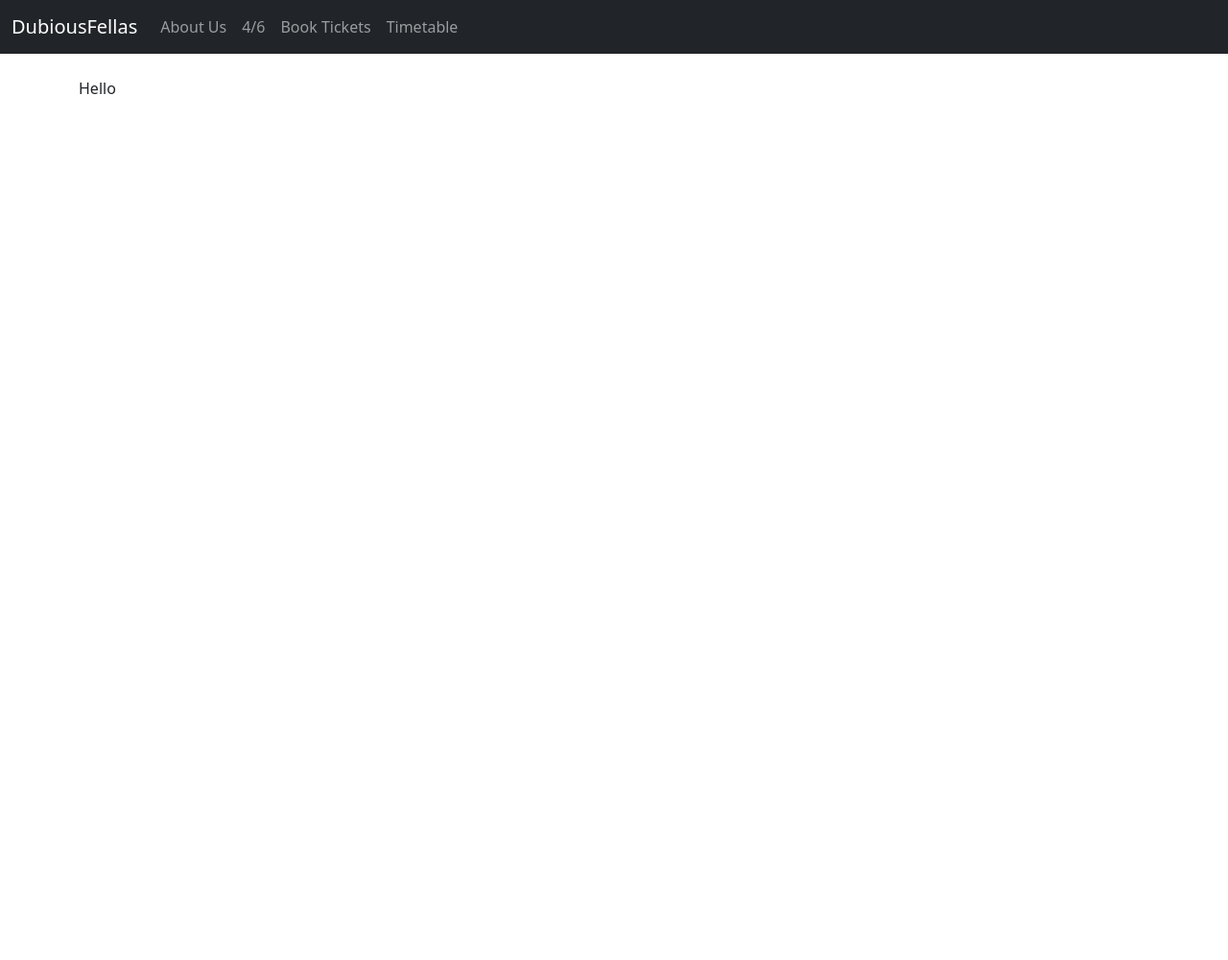
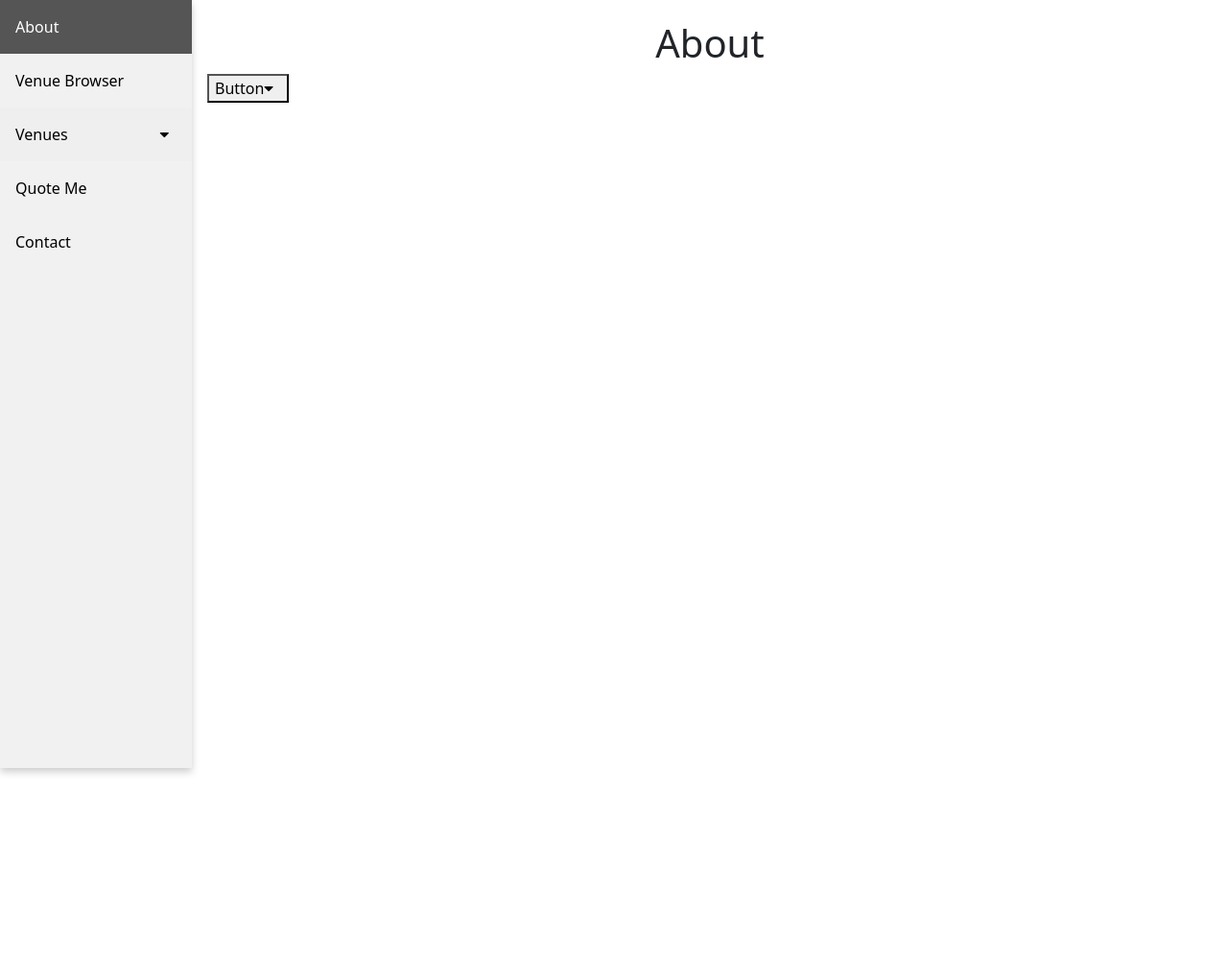
Before and after one commit to cWiid/flaskProject, a Flask app: page / in a window 1280 px wide. Shown: the whole page at 96% size. Before the commit the page ends 98 px from the top, so only its background shows below. Run offline with Flask 2, Linux system fonts and the light colour scheme; some libraries are stand-ins or nearby versions.

Commit message:
sidebar v1 venue browser v1

```diff
--- a/app.py
+++ b/app.py
@@ -8,18 +8,19 @@ app.config['SECRET_KEY'] = os.environ.get('SECRET_KEY')
 
 @app.route('/')
 def landing_page():
-    output = render_template('landing_page.html')
+    output = render_template('about.html')
     return output
 
 
-@app.route('/aboutus')
-def about_us():
-    output = render_template('about_us.html')
+@app.route('/about')
+def about():
+
+    output = render_template('about.html')
     return output
 
-@app.route('/centralintelligenceserviceccp')
-def attention_citizen():
-    output = render_template('attention_citizen.html')
+@app.route('/venues')
+def venues():
+    output = render_template('venue_browser.html')
     return output
 
 @app.route('/bookings', methods=['POST', 'GET'])
--- /dev/null
+++ b/static/style.css
@@ -0,0 +1,140 @@
+/*text*/
+h1 {
+    padding-top: 20px;
+    text-align: center;
+}
+
+h4 {
+    padding-top: 10px;
+    text-align: center;
+}
+
+body {
+    margin: 0;
+    font-family: "Lato", sans-serif;
+}
+
+/*side bar*/
+.sidebar {
+    margin: 0;
+    padding: 0;
+    width: 200px;
+    background-color: #f1f1f1;
+    position: fixed;
+    height: 100%;
+    overflow: auto;
+    box-shadow: 0 4px 8px 0 rgba(0,0,0,0.2);
+}
+
+.sidebar a, .dropdown-btn {
+    display: block;
+    color: black;
+    padding: 16px;
+    text-decoration: none;
+    font-size: 100%;
+    text-align: left;
+    border: none;
+}
+.dropdown-btn{width: 100%;}
+
+.sidebar a.active, dropdown-btn.active {
+    background-color: #3f1e10;
+    color: white;
+}
+
+.dropped {
+    background-color: #555;
+    color: white;
+}
+
+.sidebar a:hover:not(.active), .dropdown-btn:hover:not(.active) {
+    background-color: #555;
+    color: white;
+}
+
+/*content*/
+div.content {
+    margin-left: 200px;
+    padding: 1px 16px;
+    height: 1000px;
+}
+
+
+/*side (now hamburger) bar*/
+@media screen and (max-width: 600px) {
+    .sidebar {
+        width: 100%;
+        height: auto;
+        position: relative;
+    }
+
+    .sidebar a, .dropdown-btn {
+        text-align: center;
+        float: none;
+    }
+
+    div.content {
+        margin-left: 0;
+    }
+}
+
+/*dropdown*/
+.dropdown-container {
+    display: none;
+    padding-left: 18px;
+    font-size: 85%;
+}
+
+/*style the caret down icon */
+.fa-caret-down {
+    float: right;
+    padding-right: 8px;
+    padding-top: 4px;
+}
+
+/*gallery construction*/
+.row {
+    display: flex;
+    flex-wrap: wrap;
+    padding-left: 20px;
+    padding-right: 20px;
+}
+
+.column {
+    flex: 50%;
+    max-width: 50%;
+}
+
+@media screen and (max-width: 700px) {
+    .column {
+        flex: 100%;
+        max-width: 100%;
+    }
+}
+
+/*cards*/
+.column img {
+    vertical-align: middle;
+    width: 100%;
+}
+
+.card {
+    box-shadow: 0 4px 8px 0 rgba(0,0,0,0.2);
+    transition: 0.3s;
+    width: 100%;
+    border-radius: 5px;
+    padding-bottom: 150px;
+    margin: 30px 0;
+}
+
+.card:hover {
+    box-shadow: 0 8px 16px 0 rgba(0,0,0,0.2);
+}
+
+img {
+    border-radius: 5px 5px 0 0;
+}
+
+.container {
+    padding: 2px 16px;
+}
--- a/templates/landing_page.html
+++ b/templates/about.html
@@ -1,9 +1,10 @@
 {% extends 'base.html' %}
 
 {% block title %}
-    DubiousFellas
+    About
 {% endblock %}
 
 {% block content %}
-    Hello
+    <h1>About</h1>
+    <button>Button <i class="fa fa-caret-down"></i></button>
 {% endblock %}
--- a/templates/base.html
+++ b/templates/base.html
@@ -1,40 +1,62 @@
 <!DOCTYPE html>
 <html lang="en">
+
 <head>
     <meta charset="UTF-8">
+    <link href="/static/style.css" rel="stylesheet">
+    <link rel="stylesheet" href="https://cdnjs.cloudflare.com/ajax/libs/font-awesome/4.7.0/css/font-awesome.min.css">
     <link href="https://cdn.jsdelivr.net/npm/bootstrap@5.1.3/dist/css/bootstrap.min.css" rel="stylesheet" integrity="sha384-1BmE4kWBq78iYhFldvKuhfTAU6auU8tT94WrHftjDbrCEXSU1oBoqyl2QvZ6jIW3" crossorigin="anonymous">
     <title>
         {% block title %} {%  endblock %}
     </title>
 </head>
+
+
 <body>
-<nav class="navbar navbar-expand-lg navbar-dark bg-dark">
-    <div class="container-fluid">
-        <a class="navbar-brand" href="{{ url_for('landing_page')}}">DubiousFellas</a>
-        <button class="navbar-toggler" type="button" data-bs-toggle="collapse" data-bs-target="#navbarSupportedContent" aria-controls="navbarSupportedContent" aria-expanded="false" aria-label="Toggle navigation">
-            <span class="navbar-toggler-icon"></span>
-        </button>
-        <div class="collapse navbar-collapse" id="navbarSupportedContent">
-            <ul class="navbar-nav me-auto mb-2 mb-lg-0">
-                <li class="nav-item">
-                    <a class="nav-link" href="{{ url_for('about_us')  }}">About Us</a>
-                </li>
-                <li class="nav-item">
-                    <a class="nav-link" href={{ url_for('attention_citizen')  }}>4/6</a>
-                </li>
-                <li class="nav-item">
-                    <a class="nav-link" href={{ url_for('form')  }}>Book Tickets</a>
-                </li>
-                <li class="nav-item">
-                    <a class="nav-link" href={{ url_for('timetable')  }}>Timetable</a>
-                </li>
-            </ul>
-        </div>
+<meta name="viewport" content="width=device-width, initial-scale=1.0">
+
+<div class="sidebar">
+    <a href="about">About</a>
+    <a href="venues">Venue Browser</a>
+
+    <button class="dropdown-btn">Venues
+        <i class="fa fa-caret-down"></i>
+    </button>
+
+    <div class="dropdown-container">
+        <a href="#">The Great Hall</a>
+        <a href="#">The Outterside Centre</a>
+        <a href="#">Fairland Pavillion</a>
+        <a href="#">UTS Stadium</a>
+        <a href="#">The Governer's Centre</a>
     </div>
-</nav>
-<div class="container pt-4">
-    {% block content %} {% endblock %}
+
+    <a href="#">Quote Me</a>
+    <a href="#">Contact</a>
 </div>
+
+<div class="content">
+        {% block content %} {% endblock %}
+</div>
+
+<script>
+    var dropdown = document.getElementsByClassName("dropdown-btn");
+    var i;
+
+    for (i = 0; i < dropdown.length; i++) {
+        dropdown[i].addEventListener("click", function() {
+            this.classList.toggle("dropped");
+            var dropdownContent = this.nextElementSibling;
+            if (dropdownContent.style.display === "block") {
+                dropdownContent.style.display = "none";
+            } else {
+                dropdownContent.style.display = "block";
+            }
+        });
+    }
+</script>
+
+
 <script src="https://cdn.jsdelivr.net/npm/bootstrap@5.1.3/dist/js/boostrap.bundle.min.js" integrity="rferiufheirufeiurfe;iruchwrafh3u4o89qqoi4h89q3o4pfg893h4oigq3434g0394" crossorigin="anonymous"></script>
 </body>
 </html>
```
Also changed, not shown: templates/about_us.html (deleted, +0 -9 lines), templates/attention_citizen.html (deleted, +0 -20 lines), templates/base2.html (added, +89 -0 lines), templates/form.html (deleted, +0 -19 lines), templates/timetable.html (deleted, +0 -46 lines), templates/venue_browser.html (added, +43 -0 lines).
